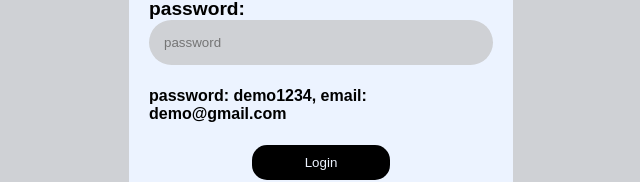
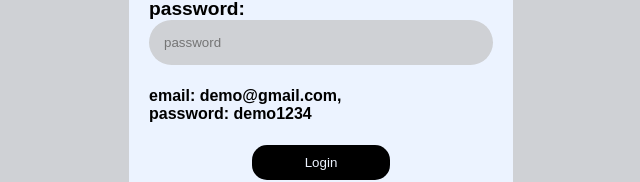
Before and after one commit to Blaspace/blog-app-client, a React (Create React App) app: page / in a window 1280 px wide. Shown: the part 387-569 px from the top of the page, without its empty margins (319-959 px from the left). Built offline with nearby package versions, Linux system fonts and the light colour scheme.

Commit message:
Update Login.js

```diff
--- a/src/pages/Login.js
+++ b/src/pages/Login.js
@@ -71,8 +71,9 @@ function Login() {
           <br />
           <br />
           <p style={{ fontSize: "16px", fontWeight: "lighter" }}>
-            password: demo1234, email: demo@gmail.com
-          </p>
+           email: demo@gmail.com, <br />
+            password: demo1234
+ </p>
           <br />
           <span>
             <button onClick={() => handleSubmit()}>Login</button>
```
